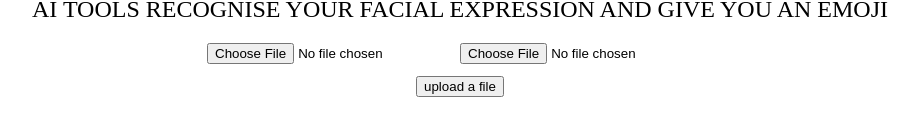
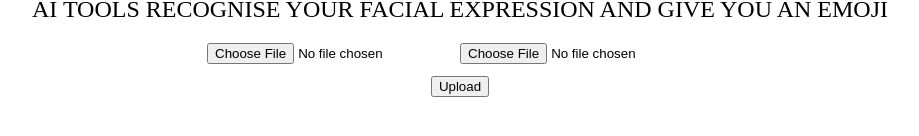
Before and after one commit to zwemsoe/FallHack20, a React (Create React App) app: page / in a window 1280 px wide. Shown: the part 596-732 px from the top of the page, without its empty margins (180-1099 px from the left). Built offline with nearby package versions, Linux system fonts and the light colour scheme.

Commit message:
send img to rest api

```diff
--- a/src/UploadImage.js
+++ b/src/UploadImage.js
@@ -5,7 +5,8 @@ class UploadImage extends React.Component {
   constructor(props) {
     super(props);
     this.state = {
-      isLoading: true
+      isLoading: true,
+      selectedFile: null
     }
   }
 
@@ -16,6 +17,13 @@ class UploadImage extends React.Component {
 
   fileSelectedHandler = (e) => {
     console.log(e.target.files[0]);
+    this.setState({
+      selectedFile: e.target.files[0]
+    })
+  }
+
+  fileUploadHandler = () => {
+
   }
 
   render() {
@@ -23,7 +31,7 @@ class UploadImage extends React.Component {
 
 
     return (
-      <form action="http://127.0.0.1:5000/image" enctype="multipart/form-data" method="POST">
+
         <div className="container">
           <h1 className="header">App Title</h1>
           <img style={{
@@ -37,25 +45,27 @@ class UploadImage extends React.Component {
 
              type="file"
              name="pic"
+             onChange={this.fileSelectedHandler}
              />
             <input
 
              type="file"
              name="pic"
+             onChange={this.fileSelectedHandler}
              />
 
 
 
           </div>
 
-          <input type="submit" value="upload a file" />
+          <button onClick={this.fileUploadHandler}>Upload</button>
 
 
         </div>
 
 
 
-      </form>
+
 
     )
   }
```
